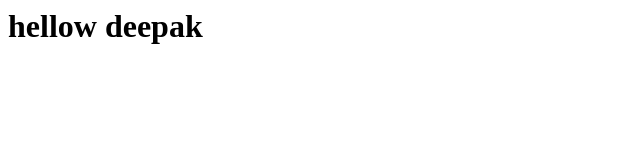
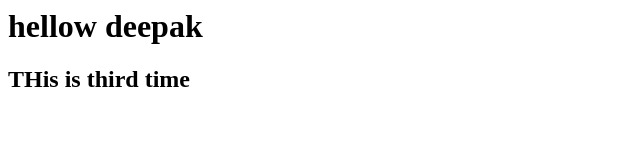
Before and after one commit to deepak04agrahari-create/first-demo, a plain HTML site: page index.html in a window 1280 px wide. Shown: the whole page, without its empty margins (0-640 px from the left). Drawn offline with Linux system fonts and the light colour scheme.

Commit message:
third commit

```diff
--- a/index.html
+++ b/index.html
@@ -1,2 +1,3 @@
 
 <h1>hellow deepak</h1>
+<h2>THis is third time</h2>
```
